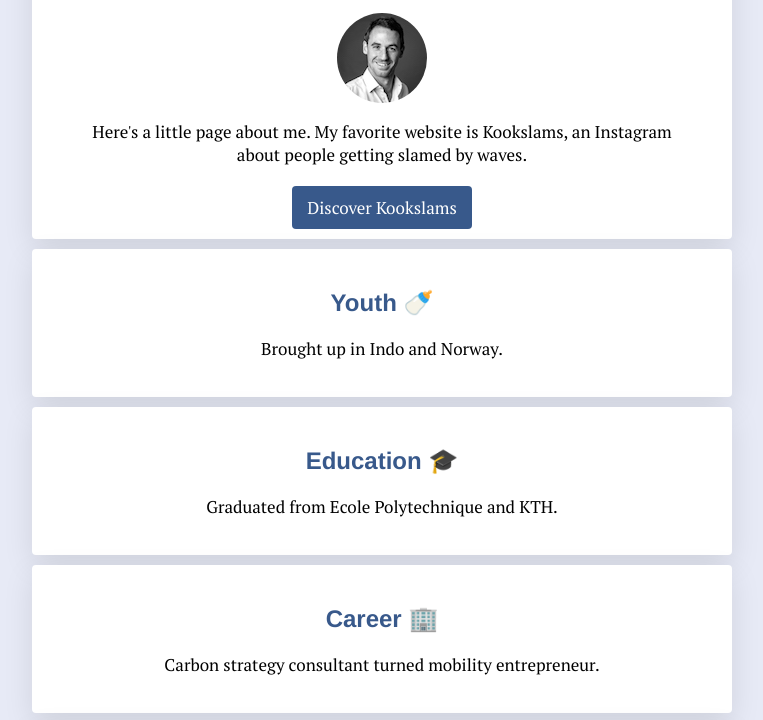
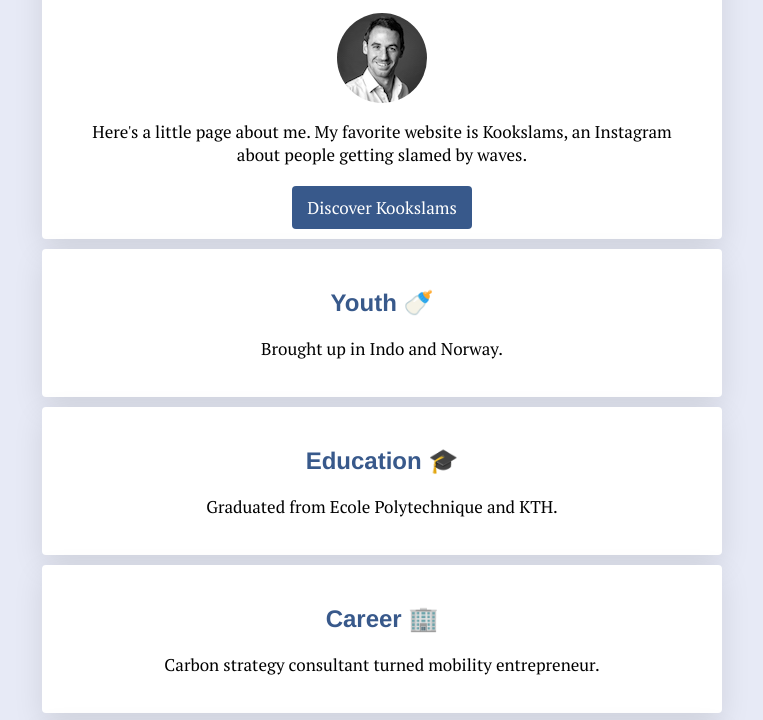
Before and after one commit to arnaudbouffard/my-profile, a plain HTML site: page index.html in a window 1280 px wide. Shown: the part 152-872 px from the top of the page, without its empty margins (258-1021 px from the left). Drawn offline with Linux system fonts and the light colour scheme.

Commit message:
narrow default container width
testing github desktop

```diff
--- a/style.css
+++ b/style.css
@@ -85,7 +85,7 @@ a:hover {
 /*Responsive container*/
 
 .container {
-	width: 700px;
+	width: 680px;
 	margin: 40px auto;
  }
 
```
